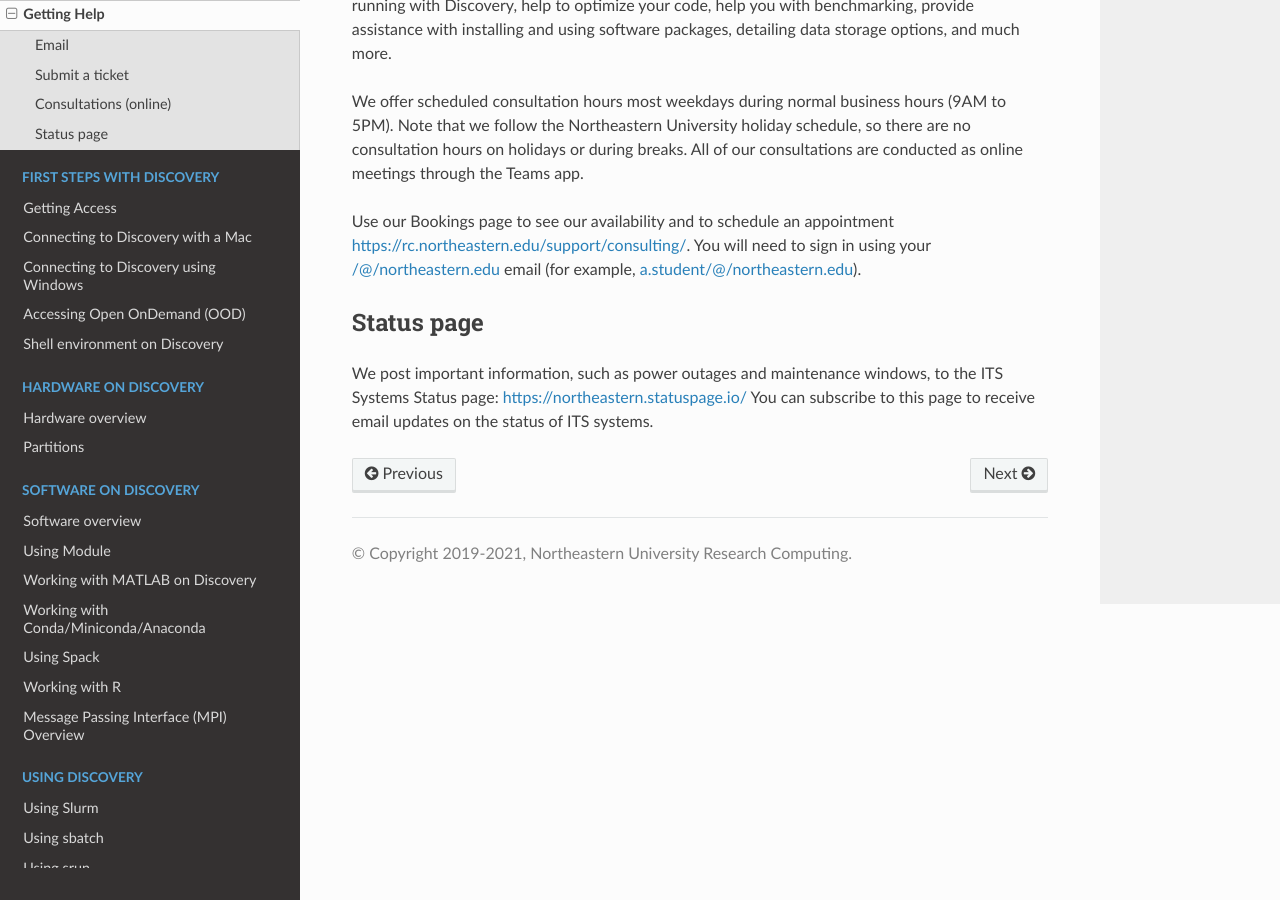
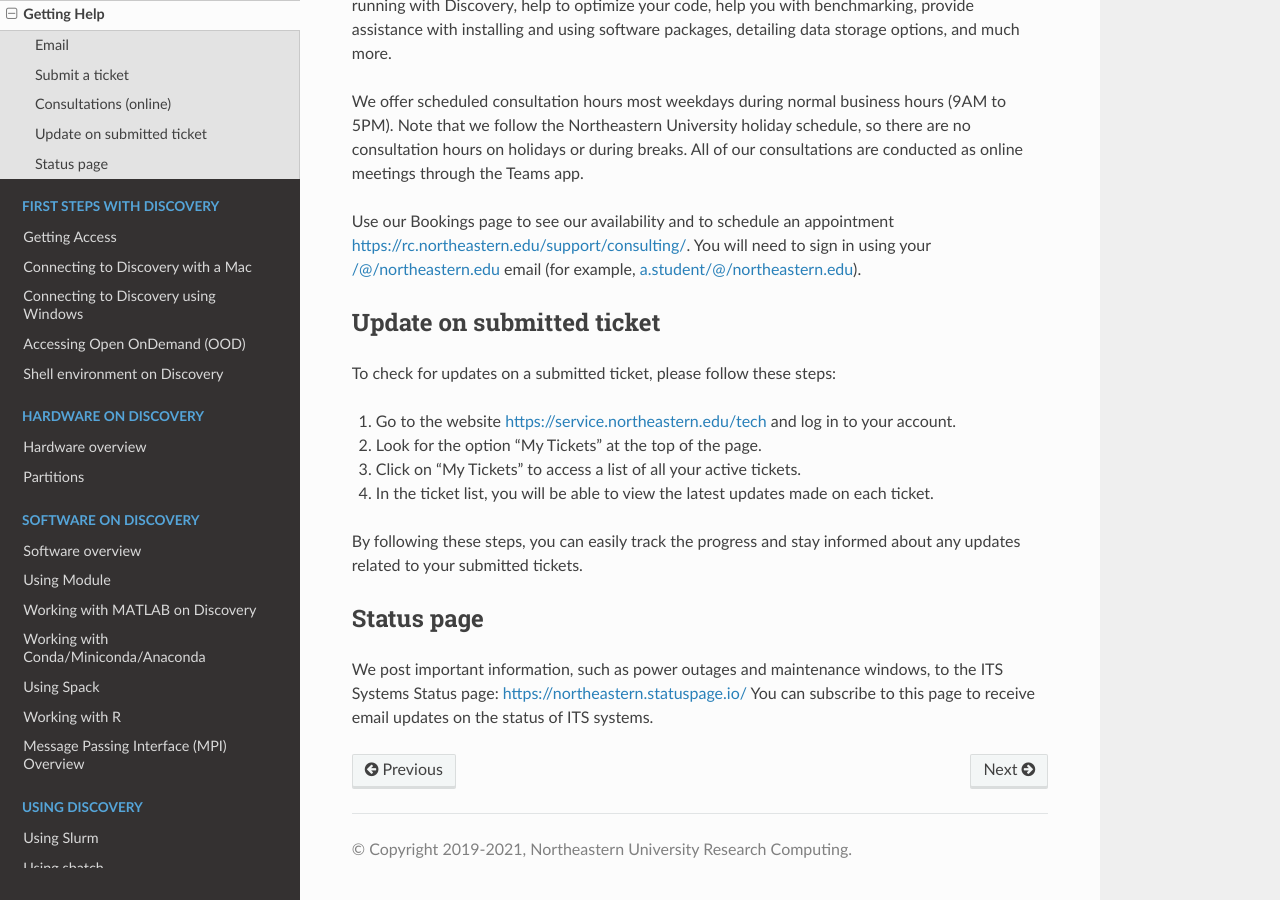
Before and after one commit to northeastern-rc/rc-public-documentation, a Sphinx documentation site: the page built from docs/source/welcome/gettinghelp.rst, in a window 1280 px wide and 900 px high, scrolled down 1030 px. Built offline with Sphinx 7.4.7 and the Read the Docs theme 2.0.0, drawn with Linux system fonts in a browser that asks for light colours.

Commit message:
Added new section - Updated on Submitted Ticket

```diff
--- a/docs/source/welcome/gettinghelp.rst
+++ b/docs/source/welcome/gettinghelp.rst
@@ -47,6 +47,18 @@
 Use our Bookings page to see our availability and to schedule an appointment https://rc.northeastern.edu/support/consulting/.
 You will need to sign in using your /@/northeastern.edu email (for example, a.student/@/northeastern.edu).
 
+Update on submitted ticket
+==========================
+
+To check for updates on a submitted ticket, please follow these steps:
+
+1. Go to the website https://service.northeastern.edu/tech and log in to your account.
+2. Look for the option "My Tickets" at the top of the page.
+3. Click on "My Tickets" to access a list of all your active tickets.
+4. In the ticket list, you will be able to view the latest updates made on each ticket.
+
+By following these steps, you can easily track the progress and stay informed about any updates related to your submitted tickets.
+
 Status page
 ============
 
```
